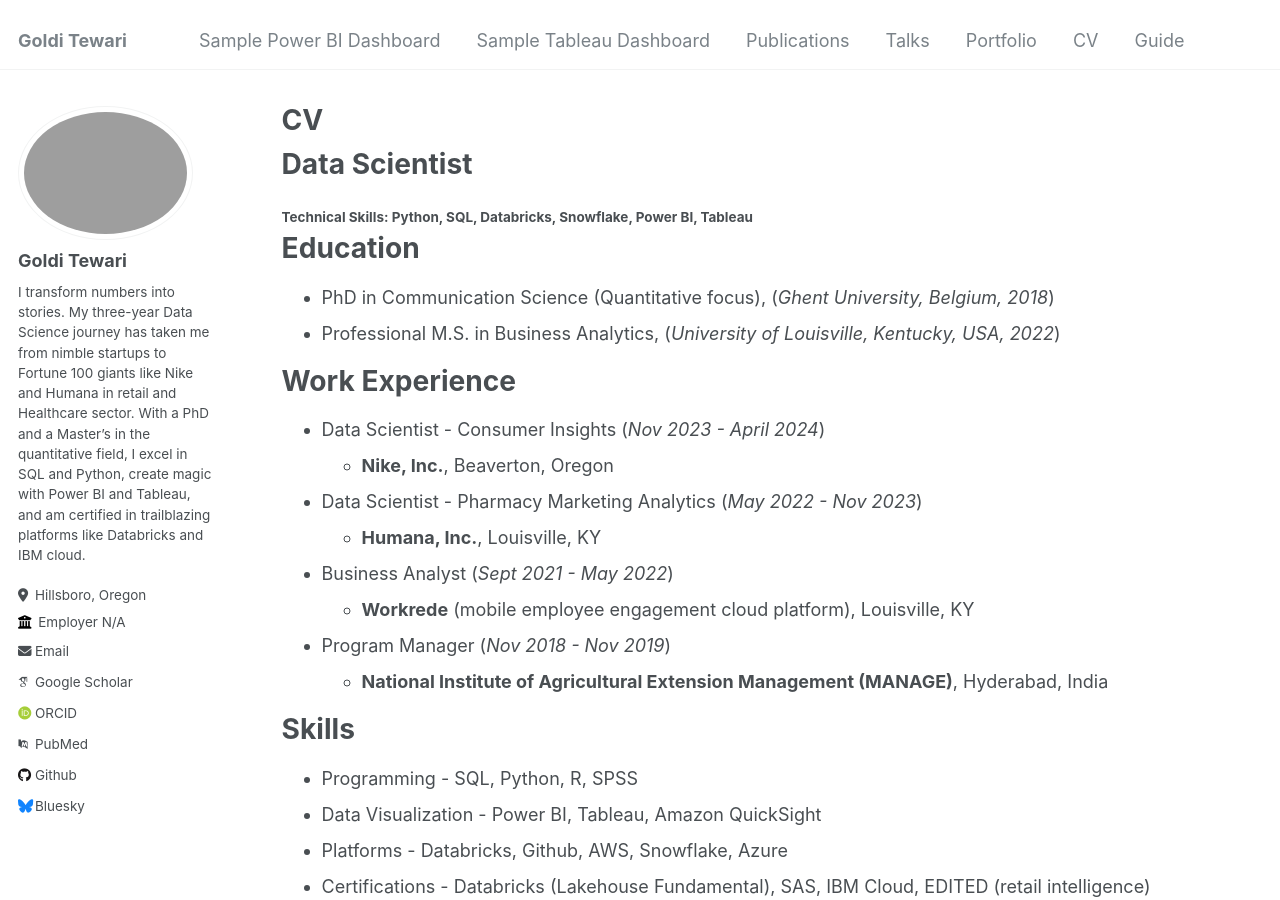
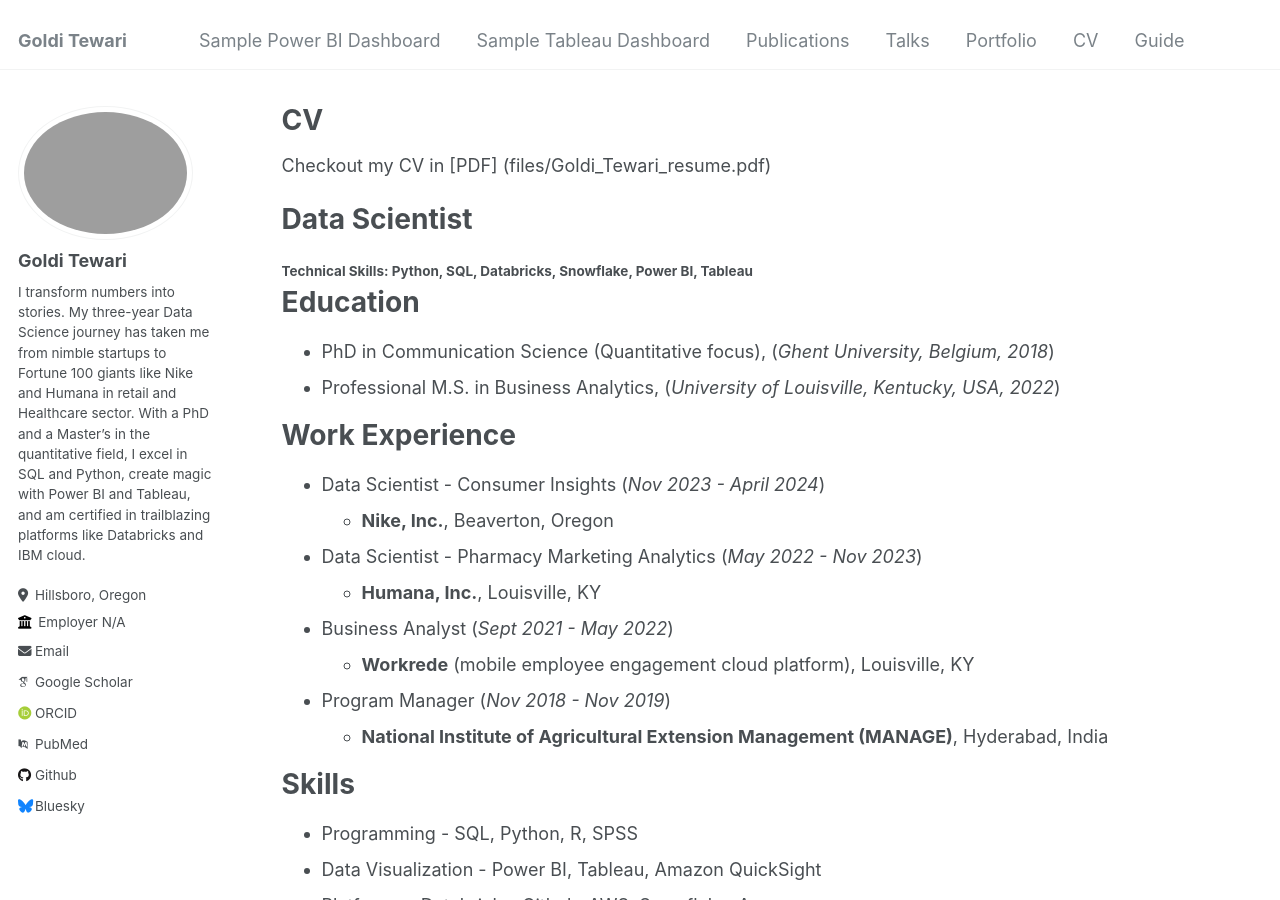
Before and after one commit to golditewari9/golditewari.github.io, a Jekyll site: the page built from _pages/cv.md, in a window 1280 px wide and 900 px high. Built offline with Jekyll 4.4.1, drawn with Linux system fonts in a browser that asks for light colours; some web fonts are replaced.

Commit message:
Update cv.md

```diff
--- a/_pages/cv.md
+++ b/_pages/cv.md
@@ -6,7 +6,7 @@ author_profile: true
 redirect_from:
   - /resume
 ---
-
+Checkout my CV in [PDF] (files/Goldi_Tewari_resume.pdf)
 {% include base_path %}
 # Data Scientist
 
```
